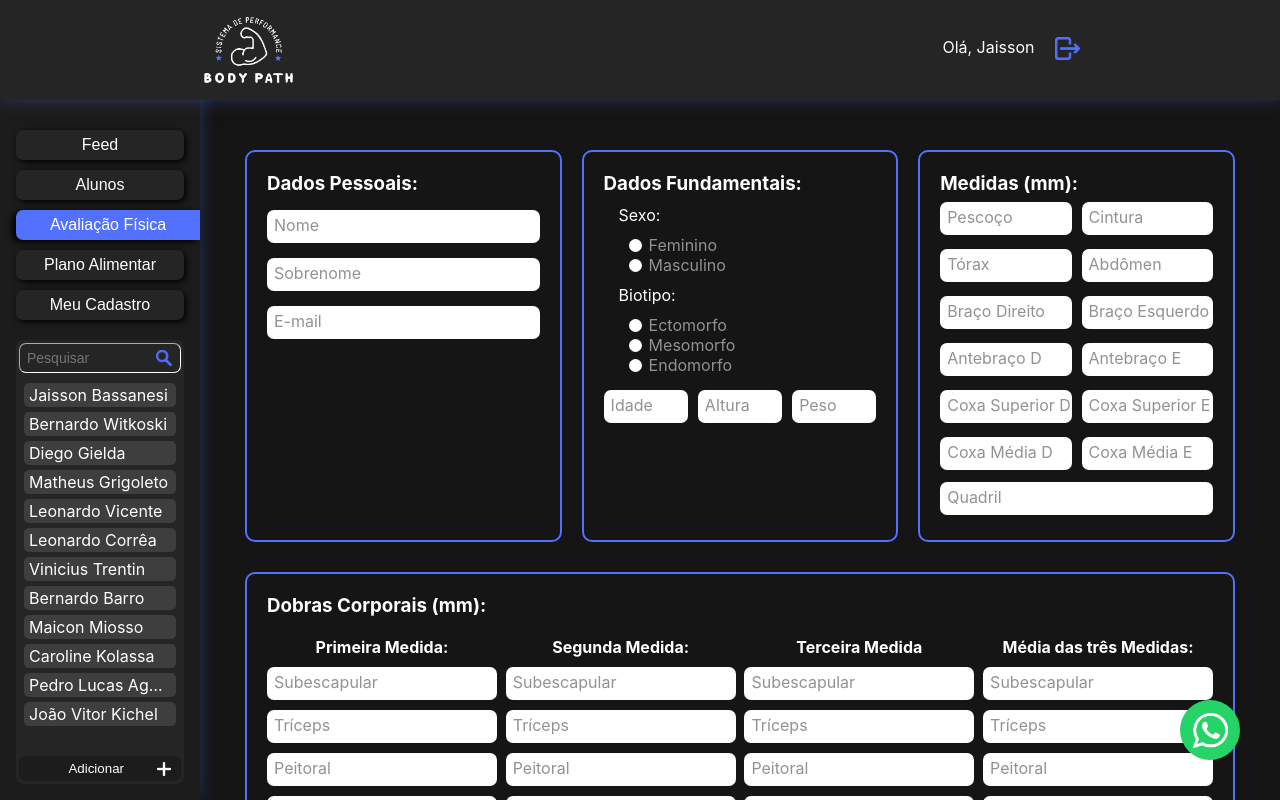
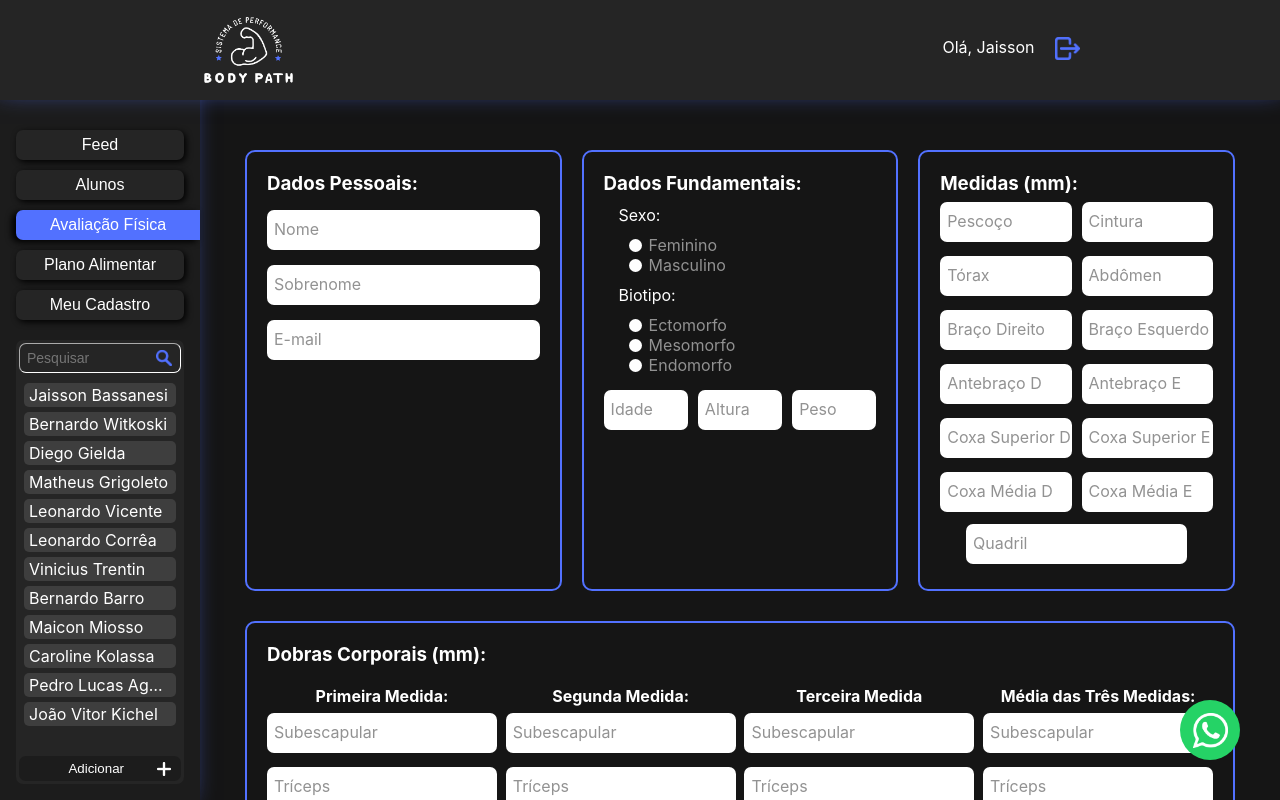
Before and after one commit to IgorFollador/bodypath-frontend, a React (Create React App) app: page /professional/evaluation in a window 1280 px wide. Shown: the top 800 px of the page. Built offline with nearby package versions, Linux system fonts and the light colour scheme.

Commit message:
Pequenos ajustes técnicos e de estilo

```diff
--- a/src/components/Header.scss
+++ b/src/components/Header.scss
@@ -18,6 +18,7 @@ header {
       height: 100%;
       display: flex;
       padding: 0 200px;
+      user-select: none;
       align-items: center;
       justify-content: space-between;
 
@@ -44,6 +45,7 @@ header {
 
       .hello-user {
         display: flex;
+        user-select: none;
 
         .img-logout {
           height: 23px;
--- a/src/components/InputRadio.scss
+++ b/src/components/InputRadio.scss
@@ -12,7 +12,7 @@
                 content: '•';
                 color: $color1;
                 font-size: 30px;
-                line-height: 10px;
+                line-height: 9px;
                 text-align: center;
             }
         }
--- a/src/components/InputText.scss
+++ b/src/components/InputText.scss
@@ -6,7 +6,7 @@
 
     .input-text-default {
         width: 100%; //Input width
-        height: 33px;
+        height: 40px;
         padding: 0 7px; //Input padding left
         border-width: 0;
         font-size: 16px;
@@ -16,7 +16,7 @@
             cursor: text;
             display: flex;
             color: $color10;
-            margin-top: 5px;
+            margin-top: 9px;
             font-size: 16px;
             margin-left: 7px; //Input padding left - Input width
             position: absolute;
@@ -27,12 +27,12 @@
         }
 
         &:focus, &.min-label {
+            margin-top: 0;
             padding-top: 10px;
-            margin-top: 0;
 
             &+label {
                 margin-top: 0;
-                font-size: 10px;
+                font-size: 11px;
                 align-items: flex-start;
                 transition: font-size .2s;
             }
--- a/src/components/SideBar.jsx
+++ b/src/components/SideBar.jsx
@@ -55,7 +55,7 @@ function SearchPerson() {
             <img className='icon-search' src={iconSearch} alt='Icone de busca' />
             <div className='list-people'>
                 {returnPeople().map((person, i) => {
-                    return (<div className='item-person' key={person.id}>{person.firstName + ' ' + person.lastName}</div>)
+                    return (<div className='item-person' key={'min-student-' + person.id}>{person.firstName + ' ' + person.lastName}</div>)
                 })}
             </div>
             <button className='button-add'>Adicionar<img className='img-plus' src={plus} alt='Mais'/></button>
--- a/src/pages/Professional/SectionPhysicEval.jsx
+++ b/src/pages/Professional/SectionPhysicEval.jsx
@@ -41,6 +41,7 @@ export default function SectionPhysicEval() {
 
                     <div className='div-measurements-data div-data'>
                         <h3>Medidas (mm):</h3>
+                        <div className='input-centralize'>
                             <div>
                                 <InputText id='input-pro-eval-neck' fieldName='Pescoço'/>
                                 <InputText id='input-pro-eval-waist' fieldName='Cintura'/>
@@ -66,6 +67,7 @@ export default function SectionPhysicEval() {
                                 <InputText id='input-pro-eval-leftmiddlethigh' fieldName='Coxa Média E'/>
                             </div>
                             <InputText id='input-pro-eval-hip' fieldName='Quadril'/>
+                        </div>
                     </div>
                 </div>
                 <div className='div-inputs-secondrow'>
@@ -103,10 +105,10 @@ export default function SectionPhysicEval() {
                                 <InputText id='input-pro-eval-femoral3' fieldName='Femural médio'/>
                             </div>
                             <div className='average-measurements'>
-                                <h4>Média das três Medidas:</h4>
-                                <InputText id='input-pro-eval-subscapularis1' fieldName='Subescapular'/>
-                                <InputText id='input-pro-eval-triceps1' fieldName='Tríceps'/>
-                                <InputText id='input-pro-eval-breastplate1' fieldName='Peitoral'/>
+                                <h4>Média das Três Medidas:</h4>
+                                <InputText id='input-pro-eval-subscapularis' fieldName='Subescapular'/>
+                                <InputText id='input-pro-eval-triceps' fieldName='Tríceps'/>
+                                <InputText id='input-pro-eval-breastplate' fieldName='Peitoral'/>
                                 <InputText id='input-pro-eval-axillary' fieldName='Axilar média'/>
                                 <InputText id='input-pro-eval-suprailiac' fieldName='Supra-ilíaca'/>
                                 <InputText id='input-pro-eval-abdomnal' fieldName='Abdominal'/>
--- a/src/pages/Professional/SectionPhysicEval.scss
+++ b/src/pages/Professional/SectionPhysicEval.scss
@@ -52,14 +52,20 @@
         }
 
         .div-measurements-data {
-            &>div {
+            .input-centralize {
                 display: flex;
+                align-items: center;
+                flex-direction: column;
 
-                .input-label-default {
-                    margin: 7px 0;
+                &>div {
+                    display: flex;
 
-                    &:first-child {
-                        margin-right: 10px;
+                    .input-label-default {
+                        margin: 7px 0;
+
+                        &:first-child {
+                            margin-right: 10px;
+                        }
                     }
                 }
             }
@@ -87,10 +93,14 @@
 
                 &>div {
                     width: 24.3%;
-                    text-align: center;
+                    display: flex;
+                    align-items: center;
+                    flex-direction: column;
 
                     .input-label-default {
-                        margin: 10px 0;
+                        margin: 7px 0;
+                        width: 100%;
+                        max-width: 350px;
                     }
                 }
             }
```
Lines whose indentation alone changed are shown as unchanged.
